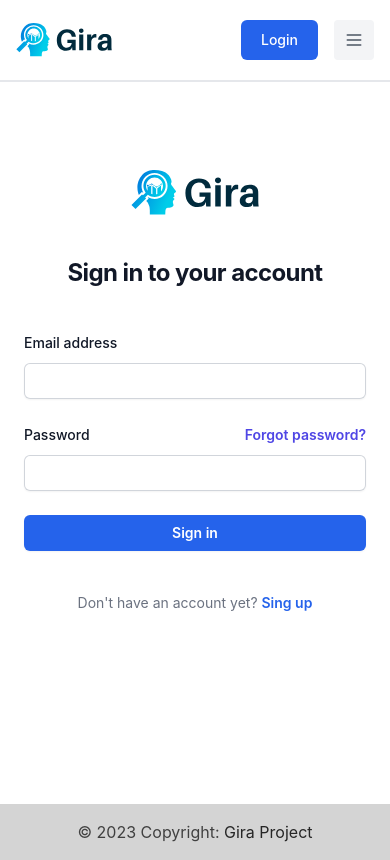
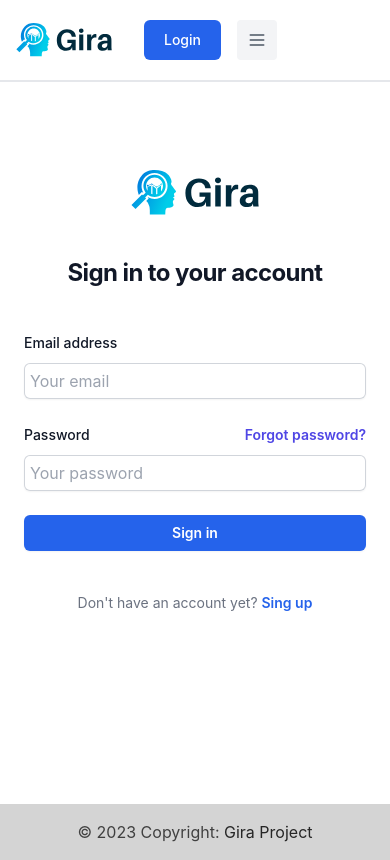
Before and after one commit to OrchidClouse/PERN-todo, a React (Create React App) app in the folder react/: page /login in a window 390 px wide. Built offline with nearby package versions, Linux system fonts and the light colour scheme.

Commit message:
FixHeader

```diff
--- a/react/src/Components/Header/Header.js
+++ b/react/src/Components/Header/Header.js
@@ -5,15 +5,17 @@ import {Link} from "react-router-dom";
 const Header = () => {
   return (
     <header className="bg-white border-b-2">
+
         <div
-          className="mx-auto flex h-16 max-w-screen-xl items-center gap-8 px-4 sm:px-6 lg:px-8 my-2"
+          className="mx-auto flex flex-1 h-16 items-center gap-8 px-4 sm:px-6 lg:px-8 w-full my-2 justify-normal"
         >
-            <Link className="block text-teal-600" to="/">
+            <Link className="block text-teal-600 justify-start" to="/">
+
                 <span className="sr-only">Home</span>
                 <DefaulLogo width="w-24" />
             </Link>
 
-            <div className="flex flex-1 items-center justify-end md:justify-between">
+            <div className="flex flex-1 items-center md:justify-between">
                 <nav aria-label="Site Nav" className="hidden md:block">
                     <ul className="flex items-center gap-6 text-sm">
                         <li>
--- a/react/src/Routes/Login/LoginForm.js
+++ b/react/src/Routes/Login/LoginForm.js
@@ -28,8 +28,8 @@ function LoginForm() {
                   type="email"
                   autoComplete="email"
                   required
-                  className="block w-full rounded-md border-0 py-1.5 text-gray-900 shadow-sm ring-1 ring-inset ring-gray-300 placeholder:text-gray-400 focus:ring-2 focus:ring-inset focus:ring-indigo-600 sm:text-sm sm:leading-6"
-                />
+                  className="block w-full rounded-md border-0 py-1.5 pl-1.5 text-gray-900 shadow-sm ring-1 ring-inset ring-gray-300 placeholder:text-gray-400 focus:ring-2 focus:ring-inset focus:ring-indigo-600 sm:text-sm sm:leading-6"
+                  placeholder="Your email"/>
               </div>
             </div>
 
@@ -51,8 +51,8 @@ function LoginForm() {
                   type="password"
                   autoComplete="current-password"
                   required
-                  className="block w-full rounded-md border-0 py-1.5 text-gray-900 shadow-sm ring-1 ring-inset ring-gray-300 placeholder:text-gray-400 focus:ring-2 focus:ring-inset focus:ring-indigo-600 sm:text-sm sm:leading-6"
-                />
+                  className="block w-full rounded-md border-0 py-1.5 pl-1.5 text-gray-900 shadow-sm ring-1 ring-inset ring-gray-300 placeholder:text-gray-400 focus:ring-2 focus:ring-inset focus:ring-indigo-600 sm:text-sm sm:leading-6 "
+                  placeholder="Your password"/>
               </div>
             </div>
 
--- a/react/src/Routes/Register/SignUpForm.js
+++ b/react/src/Routes/Register/SignUpForm.js
@@ -26,8 +26,8 @@ function SignUpForm() {
                   type="email"
                   autoComplete="email"
                   required
-                  className="block w-full rounded-md border-0 py-1.5 text-gray-900 shadow-sm ring-1 ring-inset ring-gray-300 placeholder:text-gray-400 focus:ring-2 focus:ring-inset focus:ring-indigo-600 sm:text-sm sm:leading-6"
-                />
+                  className="block w-full rounded-md border-0 py-1.5 pl-1.5 text-gray-900 shadow-sm ring-1 ring-inset ring-gray-300 placeholder:text-gray-400 focus:ring-2 focus:ring-inset focus:ring-indigo-600 sm:text-sm sm:leading-6"
+                  placeholder="Your email"/>
               </div>
             </div>
 
@@ -42,8 +42,8 @@ function SignUpForm() {
                   type="password"
                   autoComplete="current-password"
                   required
-                  className="block w-full rounded-md border-0 py-1.5 text-gray-900 shadow-sm ring-1 ring-inset ring-gray-300 placeholder:text-gray-400 focus:ring-2 focus:ring-inset focus:ring-indigo-600 sm:text-sm sm:leading-6"
-                />
+                  className="block w-full rounded-md border-0 py-1.5 pl-1.5 text-gray-900 shadow-sm ring-1 ring-inset ring-gray-300 placeholder:text-gray-400 focus:ring-2 focus:ring-inset focus:ring-indigo-600 sm:text-sm sm:leading-6"
+                  placeholder="Your password"/>
               </div>
             </div>
 
```
Also changed, not shown: 1 other file (tests, documents, lock files or other folders).
